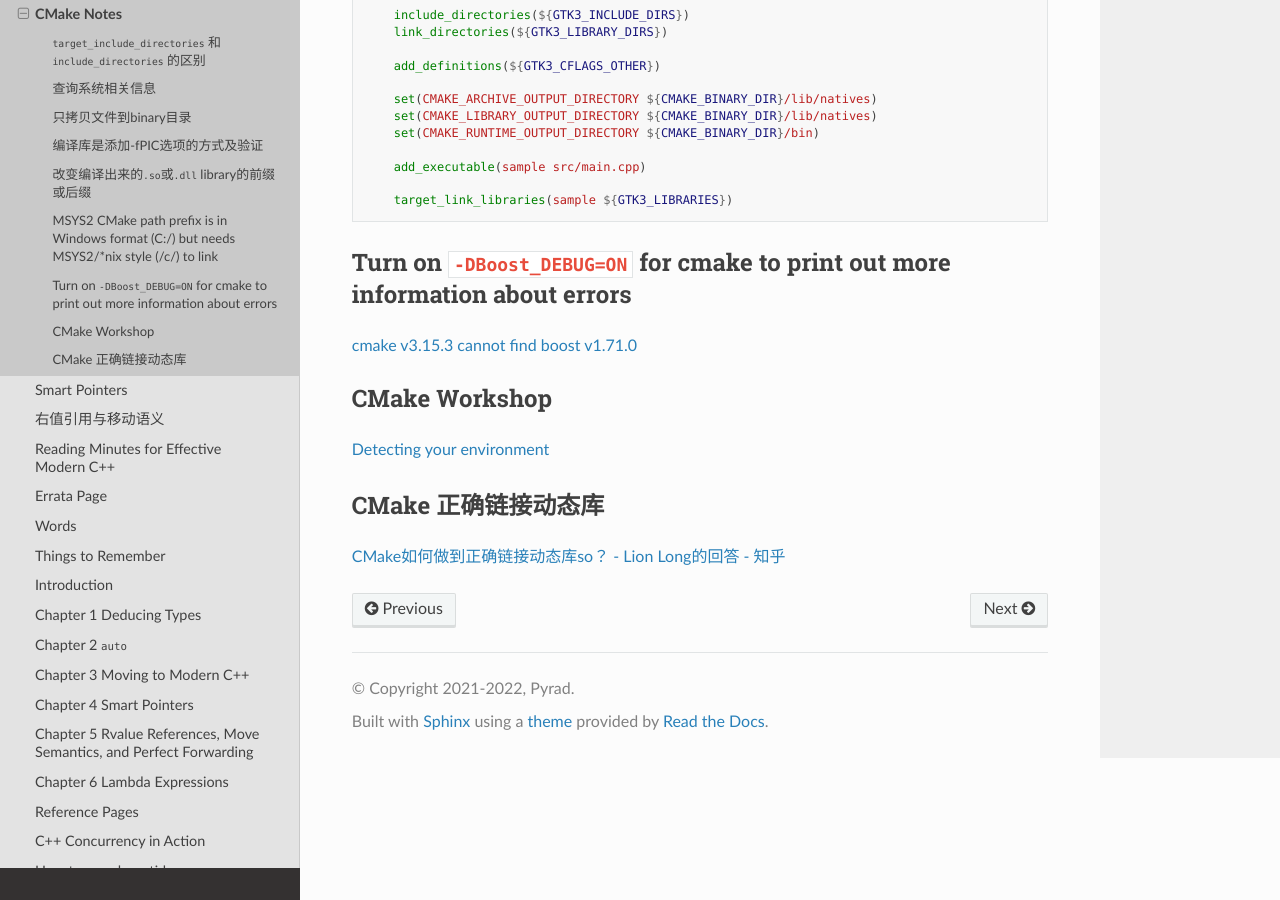
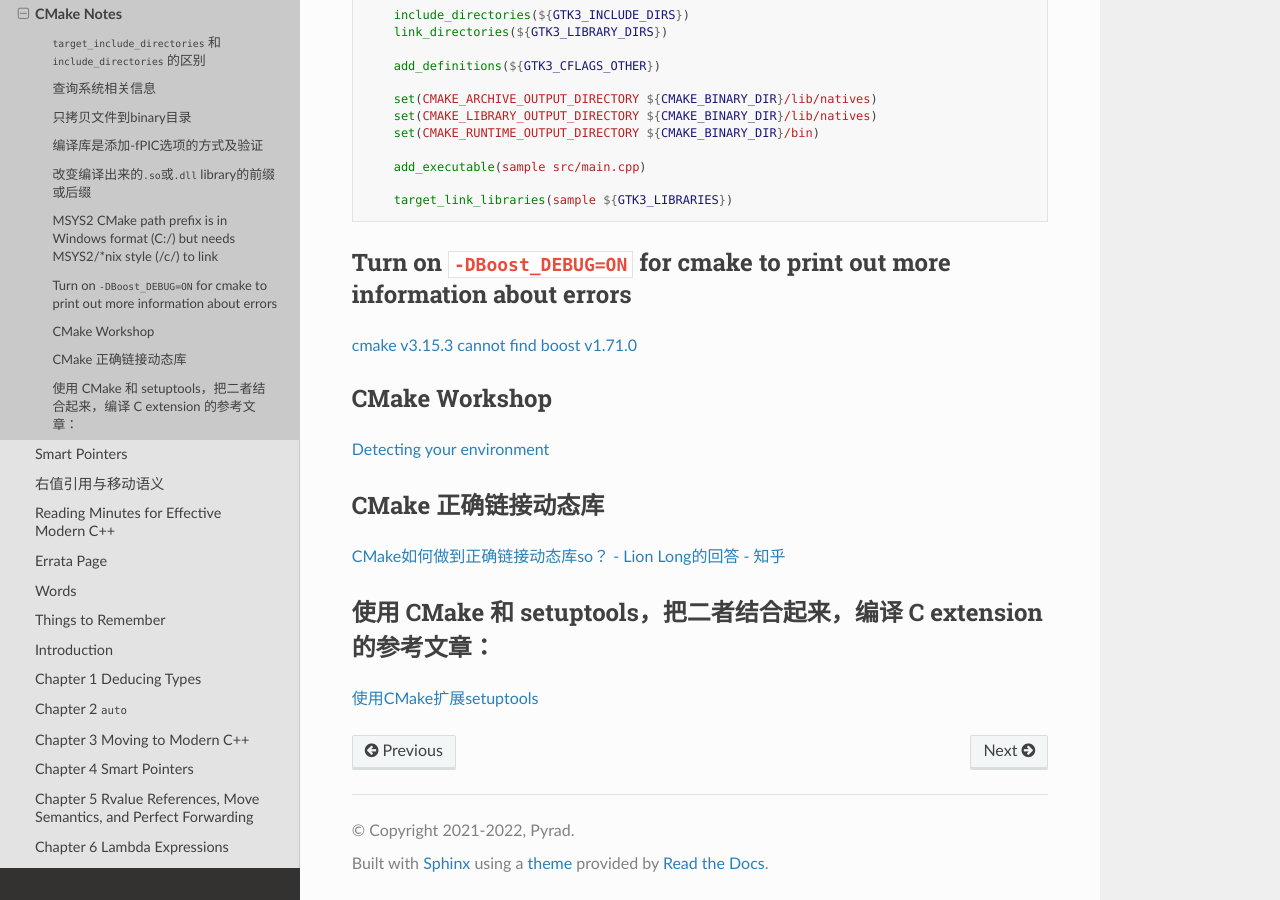
Before and after one commit to Pyrad/pyradnotes, a Sphinx documentation site: the page built from source/CPP/CMakeBasics.md, in a window 1280 px wide and 900 px high, scrolled down 1528 px. Built offline with Sphinx 7.4.7 and the Read the Docs theme 2.0.0, drawn with Linux system fonts in a browser that asks for light colours.

Commit message:
CPP CMake with setuptools to build C extension

```diff
--- a/source/CPP/CMakeBasics.md
+++ b/source/CPP/CMakeBasics.md
@@ -97,3 +97,10 @@ set_target_properties(new_thing PROPERTIES PREFIX "")
 ## CMake 正确链接动态库
 
 [CMake如何做到正确链接动态库so？ - Lion Long的回答 - 知乎](https://www.zhihu.com/question/489682173/answer/2873091122)
+
+
+
+
+## 使用 CMake 和 setuptools，把二者结合起来，编译 C extension 的参考文章：
+
+[使用CMake扩展setuptools](https://cloud.tencent.com/developer/information/%E4%BD%BF%E7%94%A8CMake%E6%89%A9%E5%B1%95setuptools%E3%80%82%E6%9C%AA%E5%AE%89%E8%A3%85%E7%94%9F%E6%88%90%E6%89%A9%E5%B1%95)
```
Also changed, not shown: source/Python/ExtendingAndEmbeddingThePythonInterpreter.md (+5 -0 lines).
